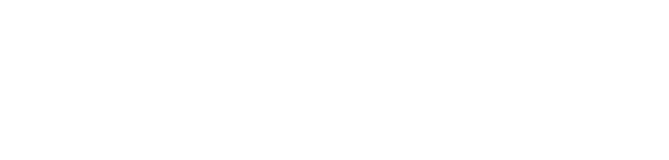
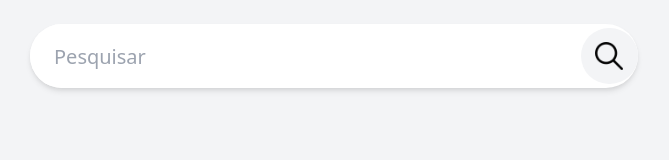
Before and after one commit to devrafael7/basic-weather-app, a plain HTML site: page index.html in a window 1280 px wide. Shown: the whole page, without its empty margins (306-975 px from the left). Drawn offline with nearby package versions, Linux system fonts and the light colour scheme.

Commit message:
header and search box design done

```diff
--- a/index.html
+++ b/index.html
@@ -4,9 +4,20 @@
     <meta charset="UTF-8">
     <meta name="viewport" content="width=device-width, initial-scale=1.0">
     <title>Document</title>
+    <link href="https://cdn.jsdelivr.net/npm/tailwindcss@2.2.19/dist/tailwind.min.css" rel="stylesheet">
 </head>
-<body>
+<body class="bg-gray-100 w-full h-min-screen flex justify-center">
 
+    <main class="w-full h-screen pt-6 px-4 md:w-5/6 lg:w-3/6">
+        <header class="w-full h-max">
+            <div class="w-full h-16 bg-white rounded-full shadow-md flex items-center ">
+                <input class="w-full h-full rounded-full px-6 text-xl outline-none" type="text" name="" id="" placeholder="Pesquisar">
+                <div class="h-14 w-16 bg-gray-100 rounded-full flex justify-center items-center cursor-pointer">
+                    <img class="h-1/2" src="icons/loupe.png" alt="">
+                </div>
+            </div>
+        </header>
+    </main>
 
 
 
```
Also changed, not shown: icons/loupe.png (added).
